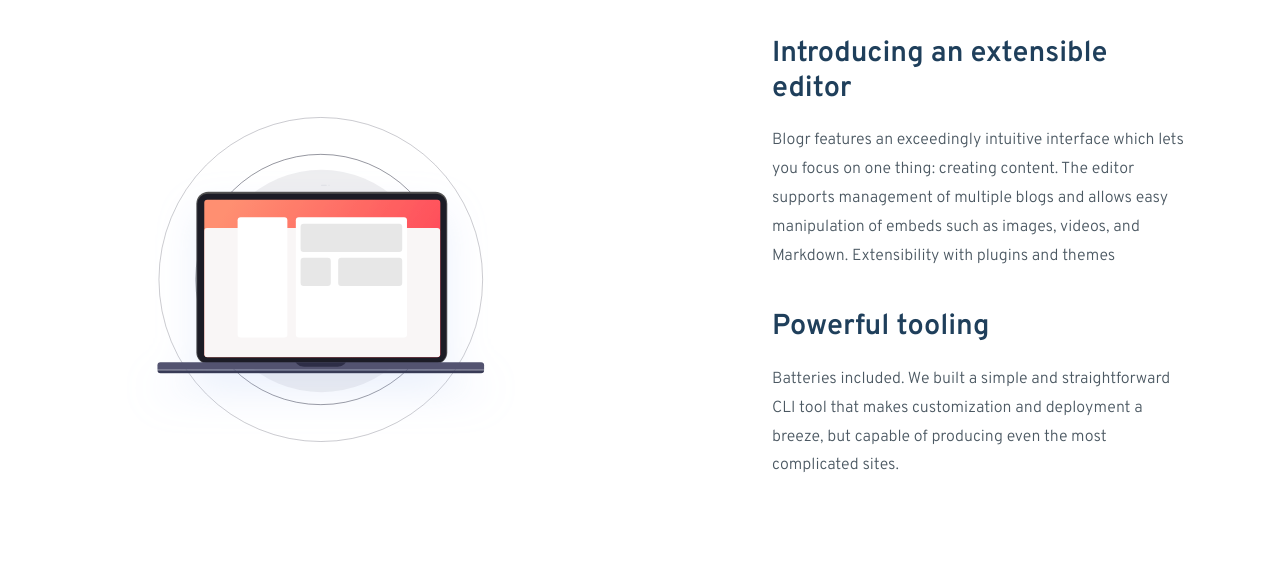
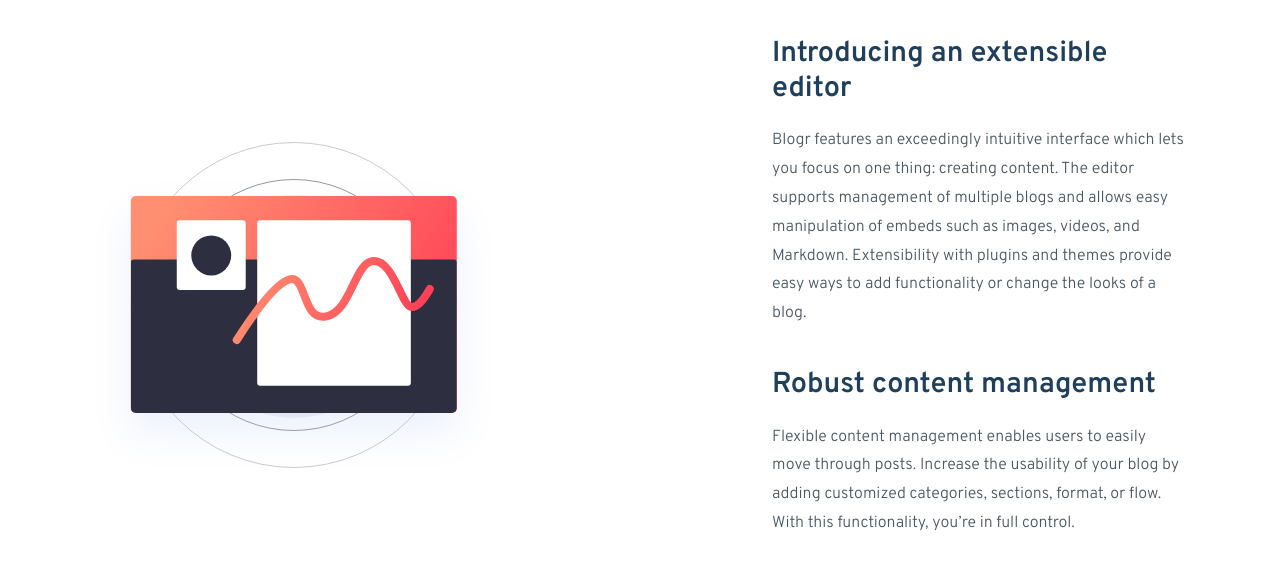
Before and after one commit to XcarabuzX/proyectoFinalFront, a website: page public/index.html in a window 1280 px wide. Shown: the part 611-1180 px from the top of the page. Drawn offline with nearby package versions, Linux system fonts and the light colour scheme.

Commit message:
Desarrollo de primera secciòn del cuerpo de la pagina.

```diff
--- a/public/index.html
+++ b/public/index.html
@@ -72,23 +72,24 @@
             <div class="row align-items-center">
                 <div class="col-lg-6">
                     <!-- Image will go here -->
-                    <img src="images/illustration-laptop-mobile.svg" alt="Illustration of a laptop" class="img-fluid">
+                    <img src="images/illustration-editor-mobile.svg" alt="Illustration of a laptop" class="img-fluid">
                 </div>
                 <div class="col-lg-6">
                     <div class="text-content">
-                        <h3>Introducing an extensible editor</h3>
+                        <h3 class="d-none d-lg-block">Introducing an extensible editor</h3>
+                        <h3 class="d-lg-none">Introducing an<br>extensible editor</h3>
                         <p>
                             Blogr features an exceedingly intuitive interface which lets you focus on one
                             thing: creating content. The editor supports management of multiple blogs
                             and allows easy manipulation of embeds
                             such as images, videos, and Markdown.
-                            Extensibility with plugins and themes
+                            Extensibility with plugins and themes provide easy ways to add functionality or change the looks of a blog.
                         </p>
-                        <h3>Powerful tooling</h3>
+                        <h3 class="d-none d-lg-block">Robust content management</h3>
+                        <h3 class="d-lg-none">Robust content<br>management</h3>
                         <p>
-                            Batteries included. We built a simple and straightforward CLI tool that makes
-                            customization and deployment a breeze, but capable of producing even the most
-                            complicated sites.
+                            Flexible content management enables users to easily move through posts.
+                            Increase the usability of your blog by adding customized categories, sections, format, or flow. With this functionality, you’re in full control.
                         </p>
                     </div>
                 </div>
--- a/scss/styles.scss
+++ b/scss/styles.scss
@@ -376,7 +376,7 @@
 
 // Estilos para la sección "Designed for the future"
 .designed-for-future {
-    padding: 60px 20px;
+    padding: 80px 20px;
     overflow: hidden; // Para contener cualquier elemento flotante si los hubiera
 
     h2 {
```
Also changed, not shown: public/css/styles.css.
